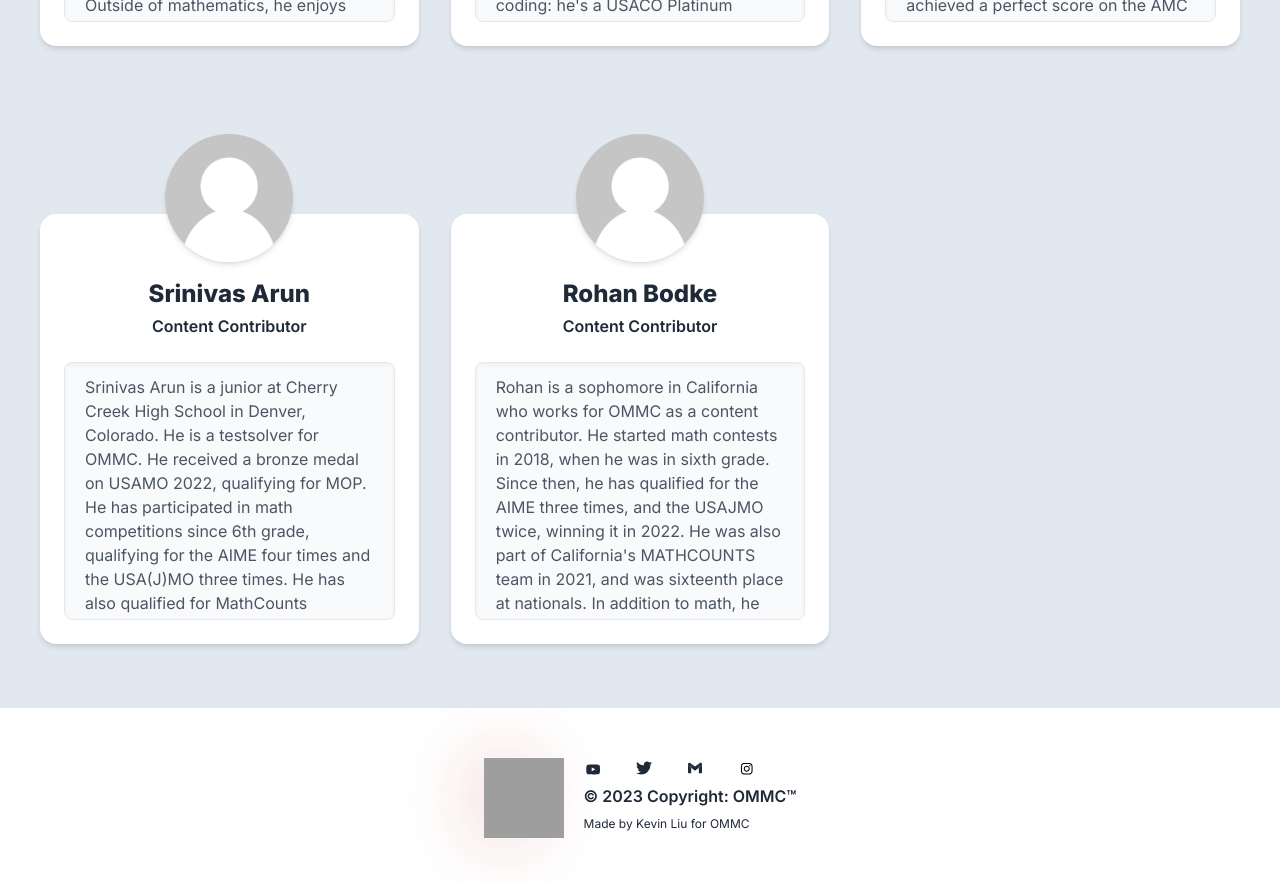
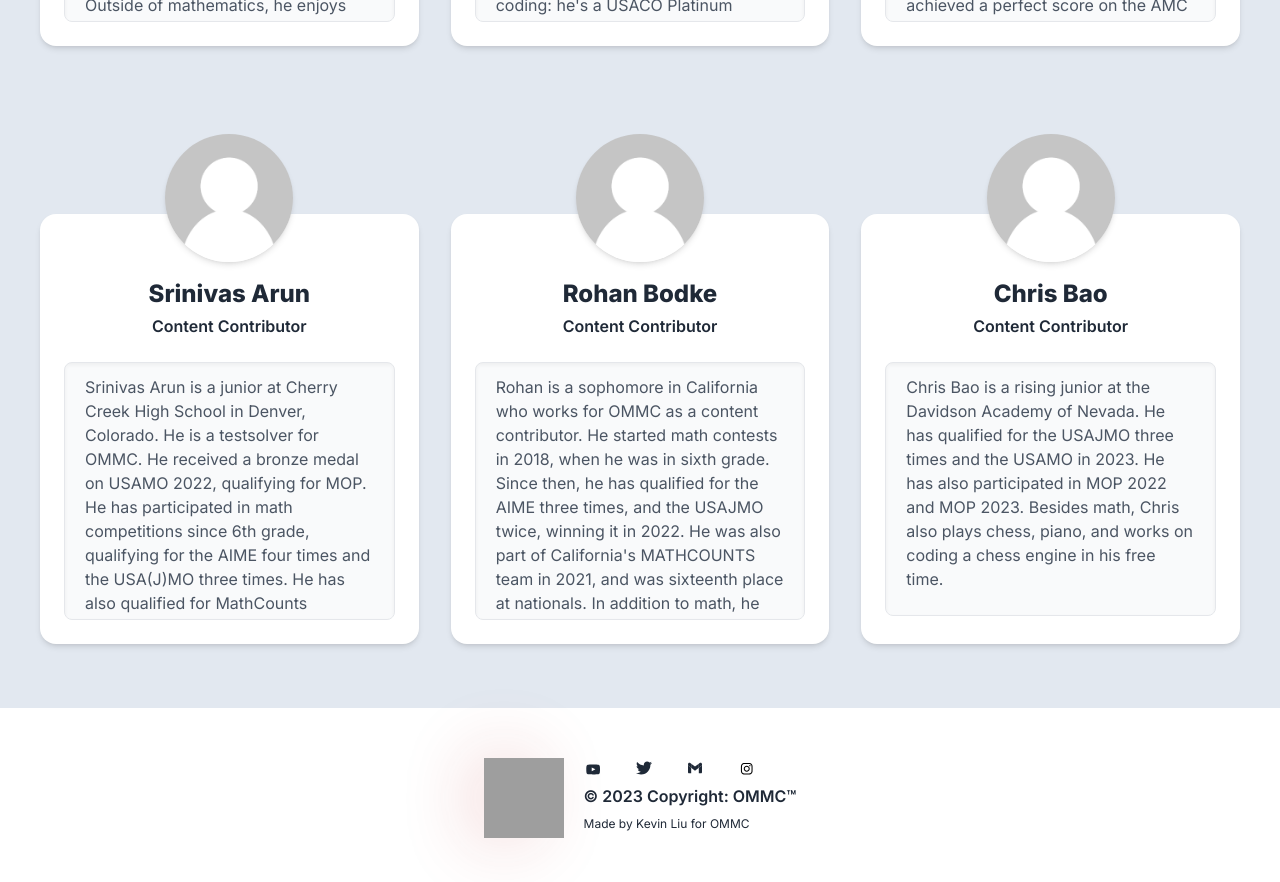
Before and after one commit to Kevin-Liu-01/OMMC-Website, a React (Create React App) app: page /staff in a window 1280 px wide. Shown: the part 4340-5222 px from the top of the page. Built offline with nearby package versions, Linux system fonts and the light colour scheme; grey boxes are pictures that could not be loaded; a web font is replaced by a local one.

Commit message:
Update staff members

```diff
--- a/src/Pages/Staff.tsx
+++ b/src/Pages/Staff.tsx
@@ -215,6 +215,15 @@ const members = [
     role: "Content Contributor",
     bio: "Rohan is a sophomore in California who works for OMMC as a content contributor. He started math contests in 2018, when he was in sixth grade. Since then, he has qualified for the AIME three times, and the USAJMO twice, winning it in 2022. He was also part of California's MATHCOUNTS team in 2021, and was sixteenth place at nationals. In addition to math, he likes to play chess and other board games, both with his friends and online. He also enjoys doing extremely weird things no one else would do, such as reading WP:UA. He was a top 20 player in the now-defunct mobile game _Big Bang Racing_.",
   },
+  {
+    id: 23,
+    name: "Chris Bao",
+    href: "#",
+    imageSrc: "/staff/default.png",
+    imageAlt: "Chris Bao",
+    role: "Content Contributor",
+    bio: "Chris Bao is a rising junior at the Davidson Academy of Nevada. He has qualified for the USAJMO three times and the USAMO in 2023. He has also participated in MOP 2022 and MOP 2023. Besides math, Chris also plays chess, piano, and works on coding a chess engine in his free time.",
+  },
 ];
 export default function Staff(props) {
   return (
```
